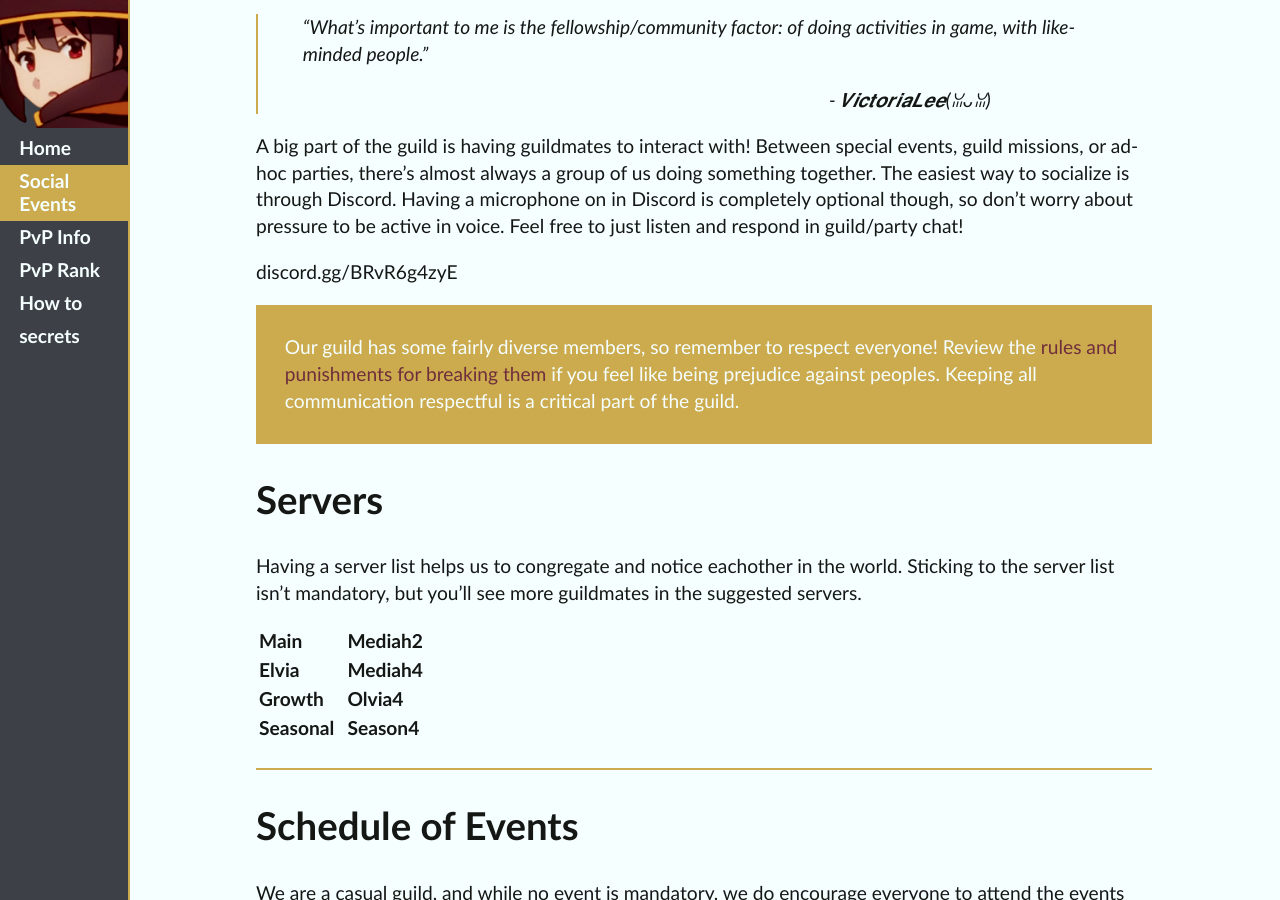
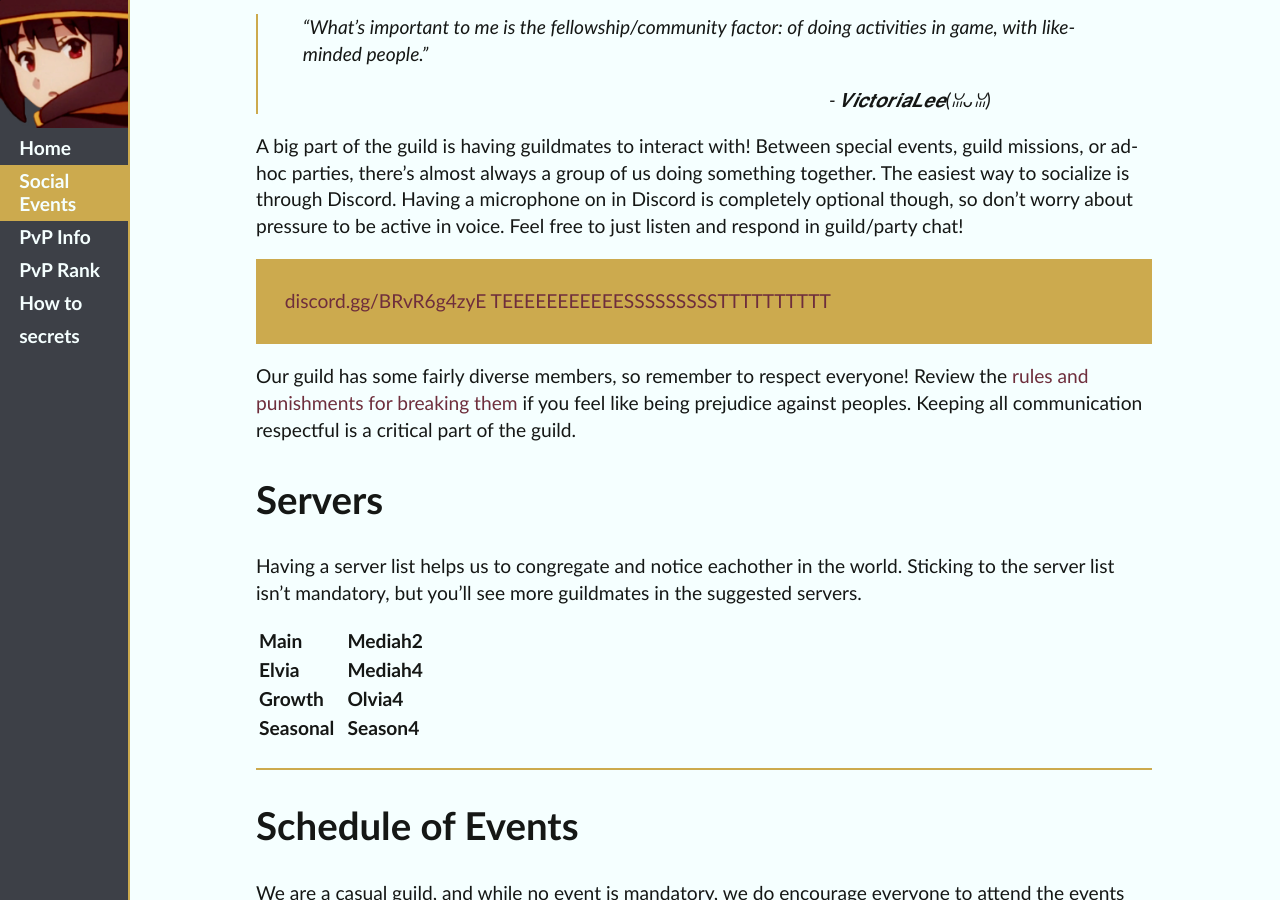
Before and after one commit to ideonella/ideonella.github.io, a Jekyll site: the page built from social.md, in a window 1280 px wide and 900 px high, scrolled down 573 px. Built offline with Jekyll 4.4.1, drawn with Linux system fonts in a browser that asks for light colours.

Commit message:
Update social.md

```diff
--- a/social.md
+++ b/social.md
@@ -14,9 +14,7 @@ A potential guild member:
 
 A big part of the guild is having guildmates to interact with! Between special events, guild missions, or ad-hoc parties, there's almost always a group of us doing something together. The easiest way to socialize is through Discord. Having a microphone on in Discord is completely optional though, so don't worry about pressure to be active in voice. Feel free to just listen and respond in guild/party chat!
 
-<span class="white-text" href="https://discord.gg/BRvR6g4zyE">discord.gg/BRvR6g4zyE</span>
-[discord.gg/BRvR6g4zyE TEEEEEEEEEEESSSSSSSSSTTTTTTTTTT]("https://discord.gg/BRvR6g4zyE"){: .white-text}
-
+[discord.gg/BRvR6g4zyE TEEEEEEEEEEESSSSSSSSSTTTTTTTTTT]("https://discord.gg/BRvR6g4zyE")
 {: .alert .white-text}
 
 Our guild has some fairly diverse members, so remember to respect everyone! Review the [rules and punishments for breaking them](#/rules) if you feel like being prejudice against peoples. Keeping all communication respectful is a critical part of the guild.
```
